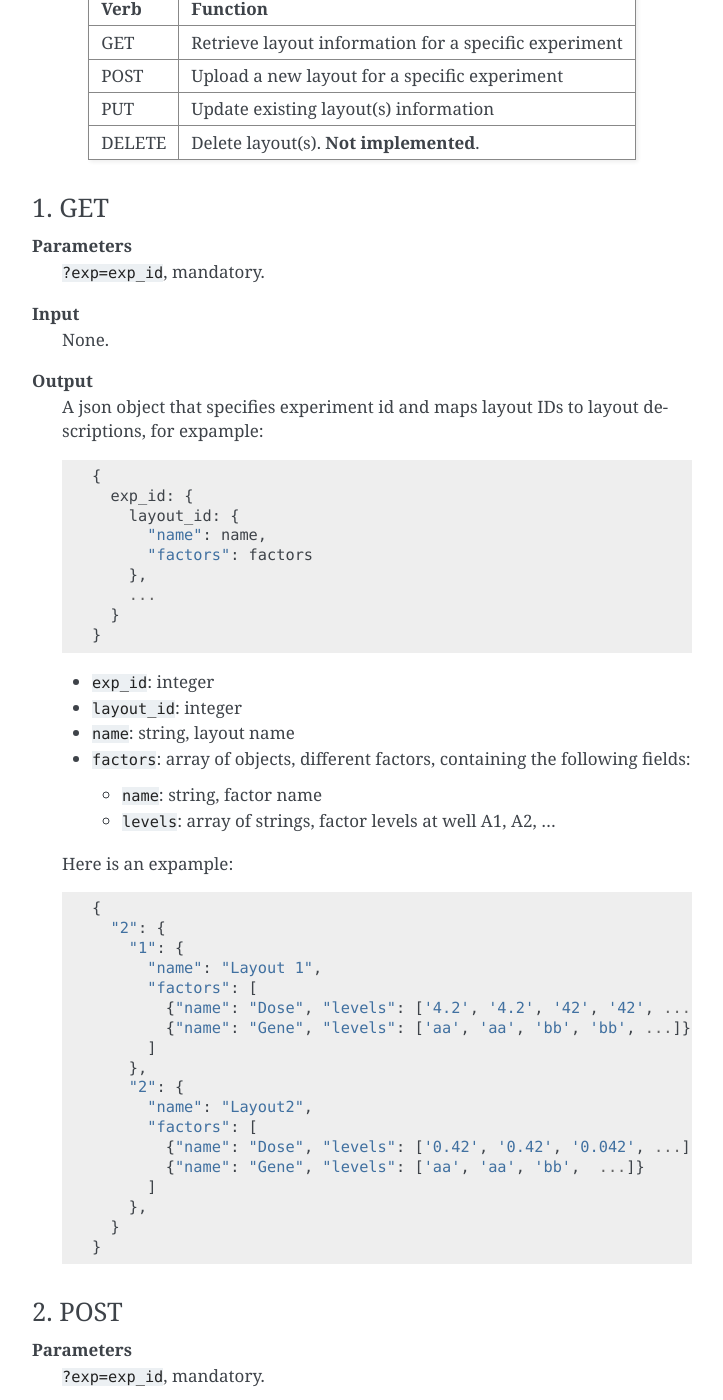
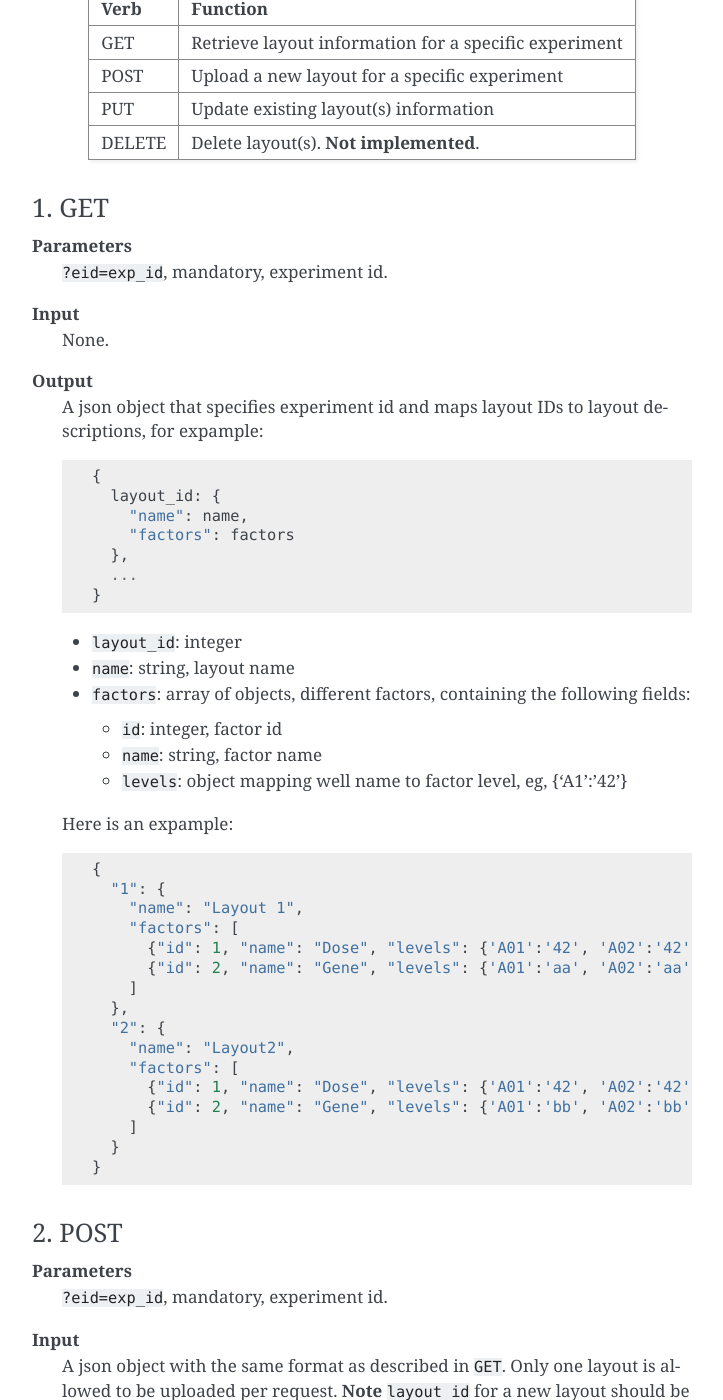
Before and after one commit to gaoce/TimeVis, a Sphinx documentation site: the page built from docs/api_v2.rst, in a window 1280 px wide and 1400 px high, scrolled down 2539 px. Shown: the whole window, without its empty margins (388-1111 px from the left). Built offline with Sphinx 7.4.7, drawn with Linux system fonts in a browser that asks for light colours; some of the changed text lies outside the part shown.

Commit message:
Add POST method to layout endpoint, and update models and doc accordingly

```diff
--- a/docs/api_v2.rst
+++ b/docs/api_v2.rst
@@ -137,7 +137,7 @@ A summary of all HTTP verbs used for this endpoint:
 ^^^^^^
 
 **Parameters**
-    ``?exp=exp_id``, mandatory.
+    ``?eid=exp_id``, mandatory, experiment id.
 **Input**
     None.
 **Output**
@@ -147,44 +147,40 @@ A summary of all HTTP verbs used for this endpoint:
     ::
 
       {
-        exp_id: {
-          layout_id: {
-            "name": name,
-            "factors": factors
-          },
-          ...
-        }
+        layout_id: {
+          "name": name,
+          "factors": factors
+        },
+        ...
       }
 
-    * ``exp_id``: integer
     * ``layout_id``: integer
     * ``name``: string, layout name
     * ``factors``: array of objects, different factors, containing the following
       fields:
 
+      - ``id``: integer, factor id
       - ``name``: string, factor name
-      - ``levels``: array of strings, factor levels at well A1, A2, ...
+      - ``levels``: object mapping well name to factor level, eg, {'A1':'42'}
 
     Here is an expample:
 
     ::
 
       {
+        "1": {
+          "name": "Layout 1",
+          "factors": [
+            {"id": 1, "name": "Dose", "levels": {'A01':'42', 'A02':'42', ...}},
+            {"id": 2, "name": "Gene", "levels": {'A01':'aa', 'A02':'aa', ...}}
+          ]
+        },
         "2": {
-          "1": {
-            "name": "Layout 1",
-            "factors": [
-              {"name": "Dose", "levels": ['4.2', '4.2', '42', '42', ...]},
-              {"name": "Gene", "levels": ['aa', 'aa', 'bb', 'bb', ...]}
-            ]
-          },
-          "2": {
-            "name": "Layout2",
-            "factors": [
-              {"name": "Dose", "levels": ['0.42', '0.42', '0.042', ...]},
-              {"name": "Gene", "levels": ['aa', 'aa', 'bb',  ...]}
-            ]
-          },
+          "name": "Layout2",
+          "factors": [
+            {"id": 1, "name": "Dose", "levels": {'A01':'42', 'A02':'42', ...}},
+            {"id": 2, "name": "Gene", "levels": {'A01':'bb', 'A02':'bb', ...}}
+          ]
         }
       }
 
@@ -192,7 +188,7 @@ A summary of all HTTP verbs used for this endpoint:
 ^^^^^^^
 
 **Parameters**
-    ``?exp=exp_id``, mandatory.
+    ``?eid=exp_id``, mandatory, experiment id.
 **Input**
     A json object with the same format as described in ``GET``. Only one layout
     is allowed to be uploaded per request. **Note** ``layout_id`` for a new
@@ -204,7 +200,7 @@ A summary of all HTTP verbs used for this endpoint:
 ^^^^^^
 
 **Parameters**
-    ``?exp=exp_id``, mandatory.
+    None.
 **Input**
     A json object with the same format as described in ``GET``. Only one layout
     is allowed to be updated at a time.
```
Also changed, not shown: 2 other files.
